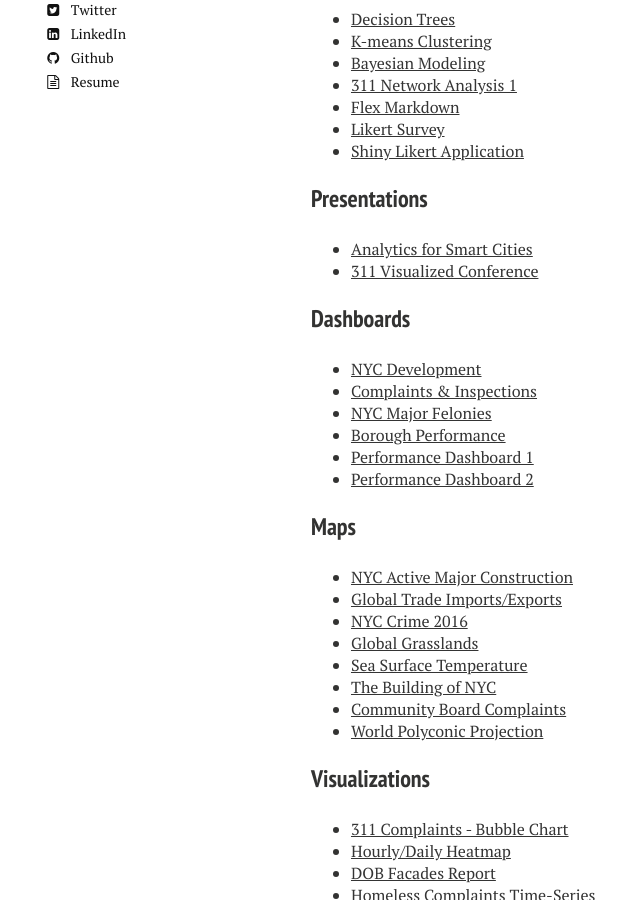
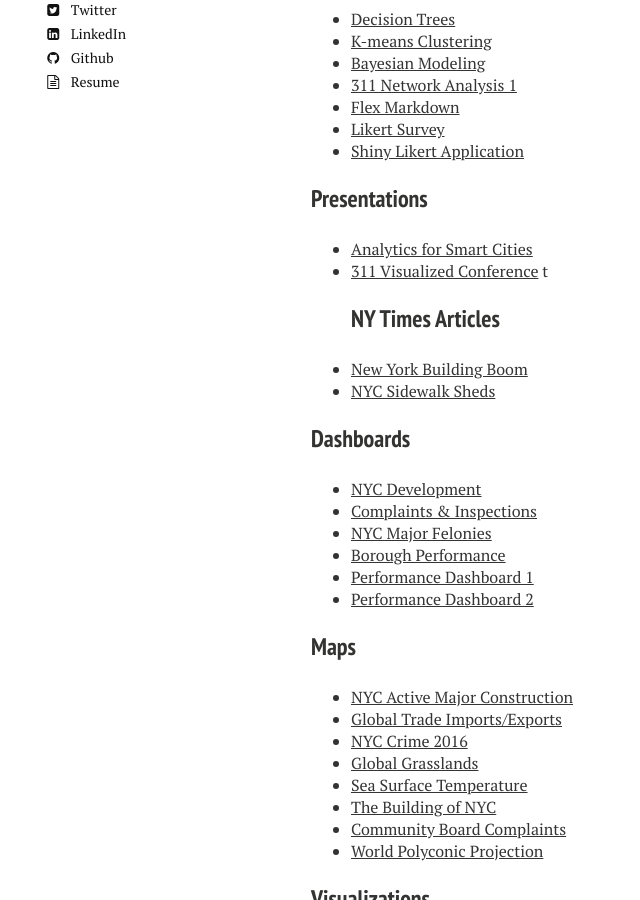
Before and after one commit to timothymartin76/timothymartin76.github.io, a Jekyll site: the page built from index.md, in a window 1280 px wide and 900 px high, scrolled down 722 px. Shown: the whole window, without its empty margins (9-649 px from the left). Built offline with Jekyll 4.4.1, drawn with Linux system fonts in a browser that asks for light colours; nearby versions of some CDN libraries.

Commit message:
Update index.md

```diff
--- a/index.md
+++ b/index.md
@@ -22,6 +22,10 @@
 ### Presentations
 * <a href="https://nycdob.github.io/presentations/NYC_Development_ERS" target="_blank">Analytics for Smart Cities</a>
 * <a href="http://timothymartin76.github.io/Visualized_Draft" target="_blank">311 Visualized Conference</a>
+t
+### NY Times Articles
+* <a href="https://www.nytimes.com/2017/11/30/realestate/construction-permits-and-a-new-york-building-boom.html?smid=tw-share" target="_blank">New York Building Boom</a>
+* <a href="https://www.nytimes.com/2017/05/02/nyregion/new-york-has-280-miles-of-scaffolding-and-a-map-to-navigate-it.html?smid=tw-nytmetro&smtyp=cur" target="_blank">NYC Sidewalk Sheds</a>
 
 ### Dashboards
 * <a href="https://nycdob.github.io/DOB_Dashboards/layouts/Construction_Dashboard/Q4_2017" target="_blank">NYC Development</a>
```
